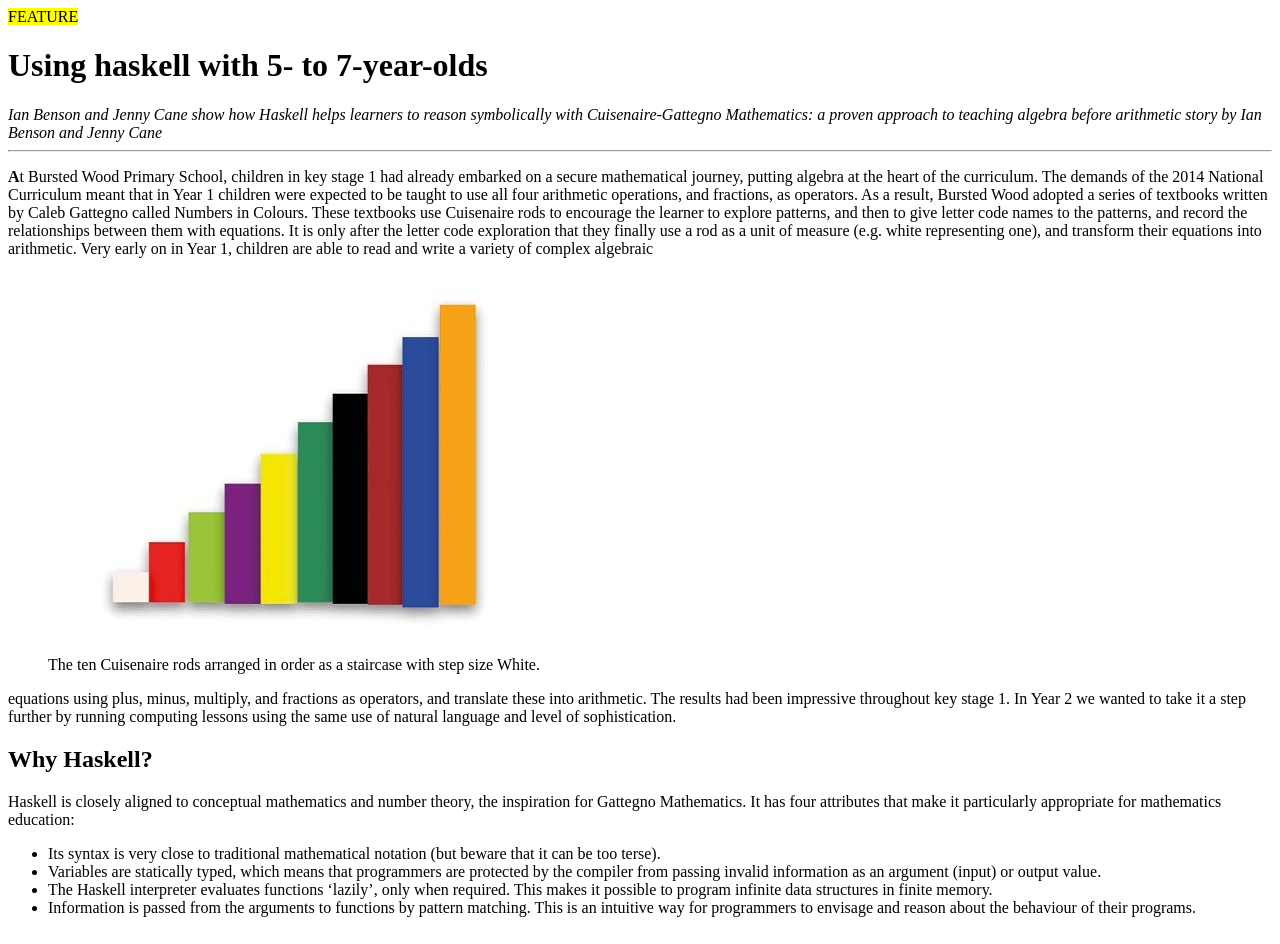
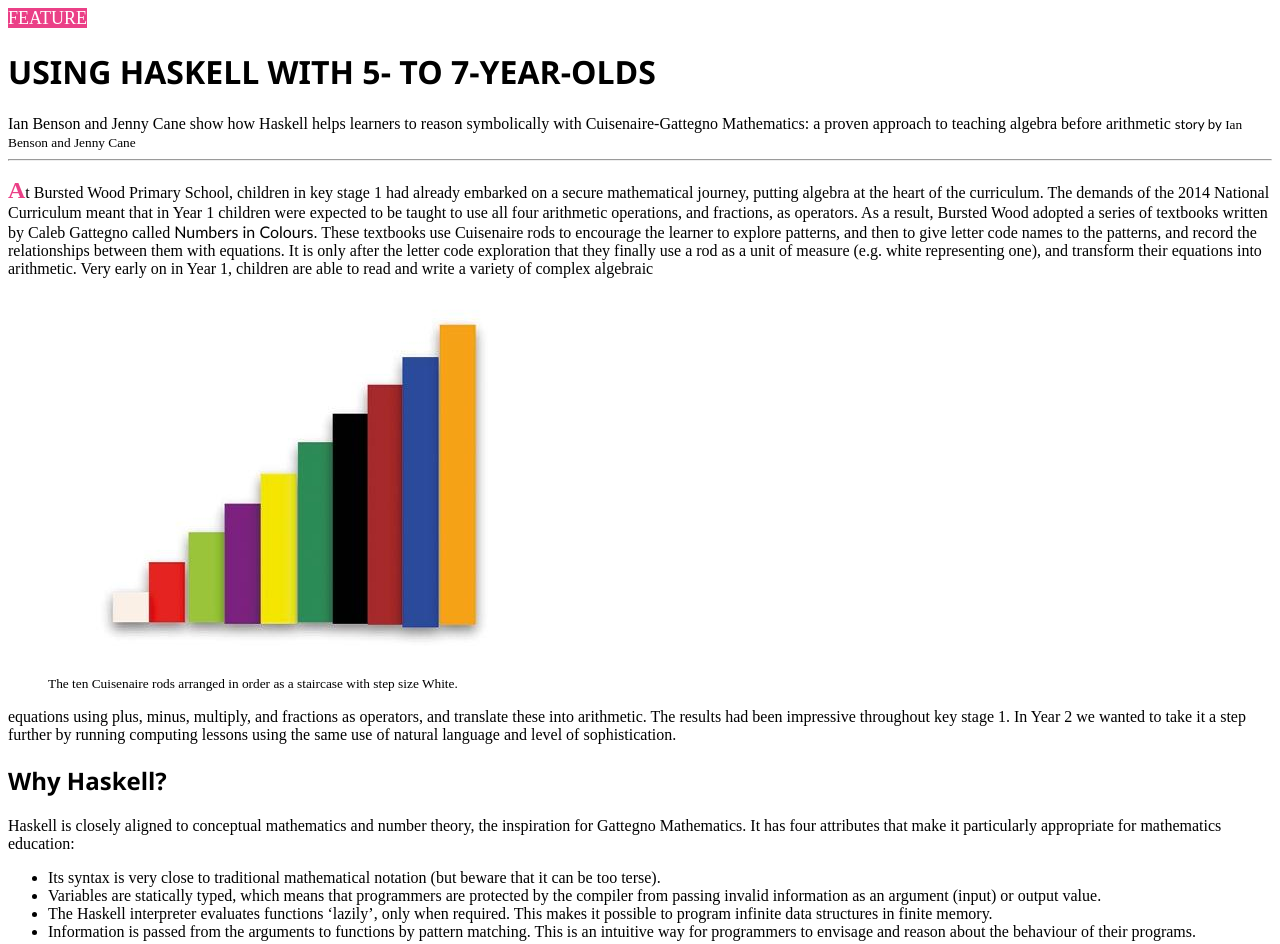
Before and after one commit to mkachanava/helloworld.cc-article, a plain HTML site: page index.html in a window 1280 px wide. Shown: the top 944 px of the page. Drawn offline with Linux system fonts and the light colour scheme.

Commit message:
Add styles

```diff
--- a/index.html
+++ b/index.html
@@ -9,6 +9,7 @@
     <meta name="description"
         content="USING HASKELL WITH 5- TO 7-YEAR-OLDS - how to teach children to code on Haskell? Read the article...">
     <link rel="icon" href="img/Go_gopher_favicon.svg" type="image/x-icon">
+    <link rel="stylesheet" href="/style.css">
     <title>HASKELL</title>
 </head>
 
--- /dev/null
+++ b/style.css
@@ -0,0 +1,50 @@
+
+h1 {
+    font-family: 'Segoe UI', Tahoma, Geneva, Verdana, sans-serif;
+    text-transform: uppercase;
+}
+
+h2,
+h3 {
+    font-family: 'Segoe UI', Tahoma, Geneva, Verdana, sans-serif;
+
+}
+
+mark {
+    font-size: large;
+    color: white;
+    background-color: rgb(235, 64, 135);
+}
+
+p {
+    font-family: 'Times New Roman', Times, serif;
+}
+
+i {
+    font-style: normal;
+}
+
+.first_span {
+    font-weight: bold;
+    text-transform: uppercase;
+    color: rgb(235, 64, 135);
+}
+
+cite {
+    font-size: smaller;
+    font-style: normal;
+}
+
+strong {
+    color: rgb(235, 64, 135);
+    font-weight: bold;
+    font-size: x-large;
+}
+
+span {
+    font-family: 'Trebuchet MS', 'Lucida Sans Unicode', 'Lucida Grande', 'Lucida Sans', Arial, sans-serif;
+}
+
+figcaption {
+    font-size: smaller;
+}
```
